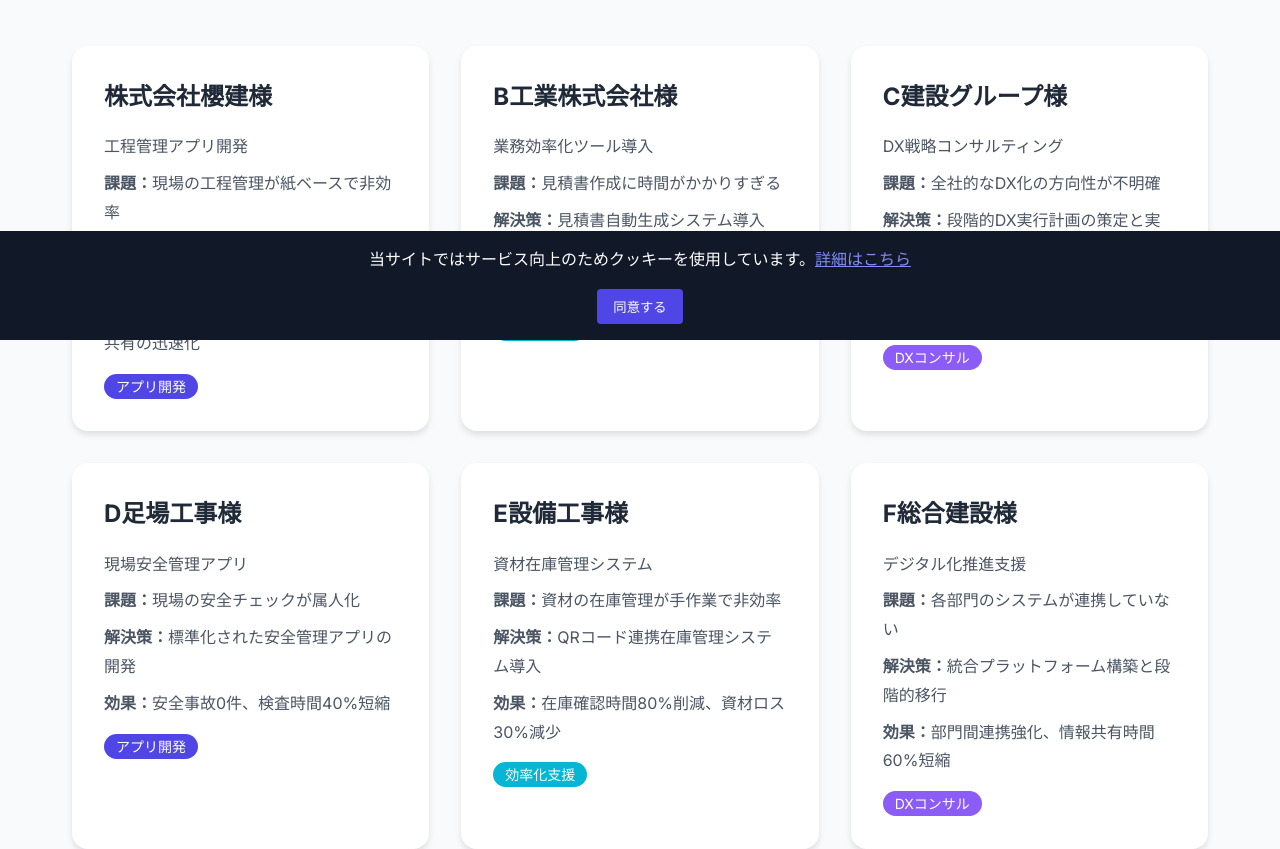
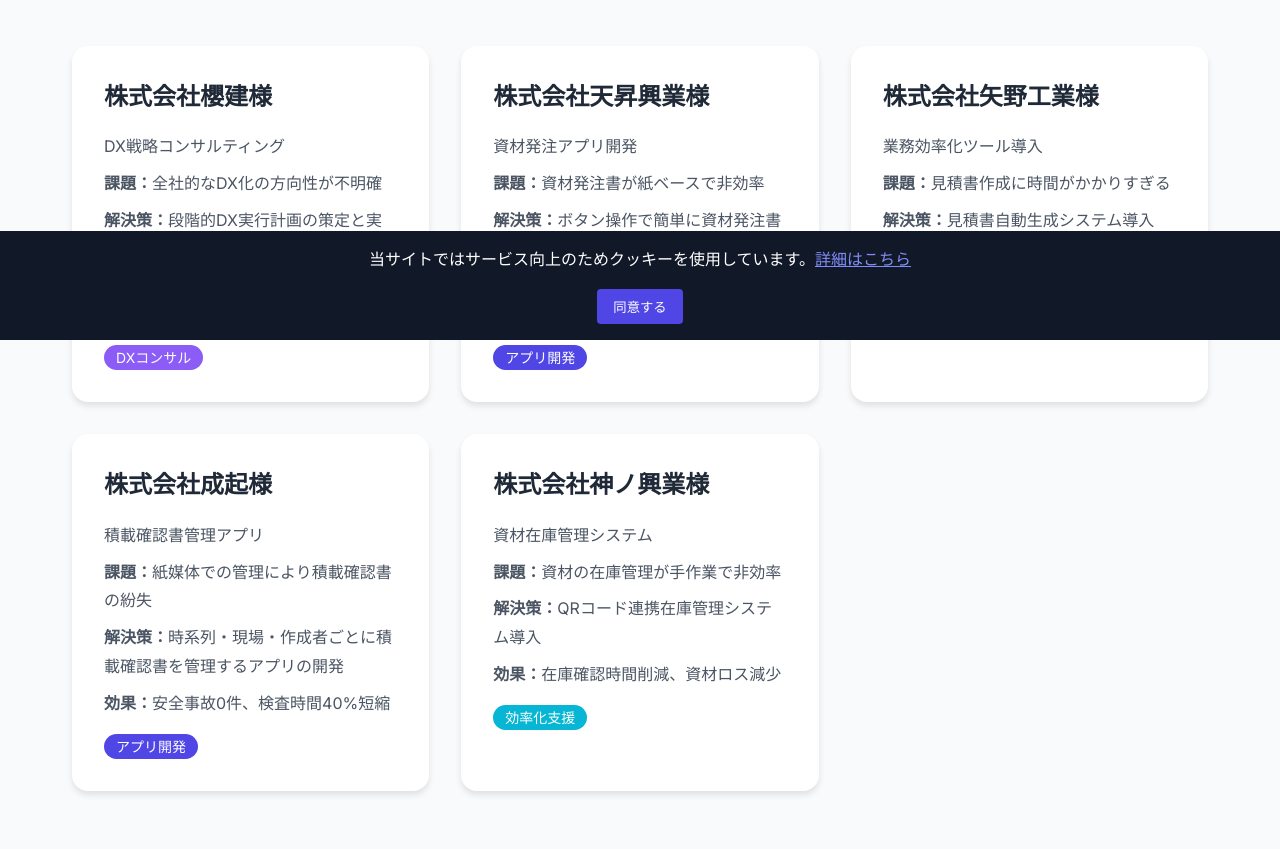
Before and after one commit to Charumeran/maincharacter, a Next.js app: page /cases in a window 1280 px wide. Shown: the part 460-1309 px from the top of the page. Built offline with nearby package versions, Linux system fonts and the light colour scheme.

Commit message:
事例紹介

```diff
--- a/components/CaseStudies.tsx
+++ b/components/CaseStudies.tsx
@@ -12,58 +12,49 @@ export default function CaseStudies() {
   const cases: CaseStudy[] = [
     {
       company: '株式会社櫻建様',
-      category: '工程管理アプリ開発',
-      problem: '現場の工程管理が紙ベースで非効率',
-      solution: 'リアルタイム工程管理アプリの開発',
-      result: '工程管理業務時間50%削減、情報共有の迅速化',
+      category: 'DX戦略コンサルティング',
+      problem: '全社的なDX化の方向性が不明確',
+      solution: '段階的DX実行計画の策定と実装支援',
+      result: '全社業務効率向上、従業員満足度向上',
+      tag: 'DXコンサル',
+      tagColor: 'var(--accent-color)'
+    },
+    {
+      company: '株式会社天昇興業様',
+      category: '資材発注アプリ開発',
+      problem: '資材発注書が紙ベースで非効率',
+      solution: 'ボタン操作で簡単に資材発注書が作成できるアプリの開発',
+      result: '資材発注書作成時間の大幅削減、資材発注ミスの削減',
       tag: 'アプリ開発',
       tagColor: 'var(--primary-color)'
     },
     {
-      company: 'B工業株式会社様',
+      company: '株式会社矢野工業様',
       category: '業務効率化ツール導入',
       problem: '見積書作成に時間がかかりすぎる',
       solution: '見積書自動生成システム導入',
-      result: '見積書作成時間70%短縮、受注率向上',
+      result: '見積書作成時間短縮、受注率向上',
       tag: '効率化支援',
       tagColor: 'var(--secondary-color)'
     },
     {
-      company: 'C建設グループ様',
-      category: 'DX戦略コンサルティング',
-      problem: '全社的なDX化の方向性が不明確',
-      solution: '段階的DX実行計画の策定と実装支援',
-      result: '全社業務効率30%向上、従業員満足度向上',
-      tag: 'DXコンサル',
-      tagColor: 'var(--accent-color)'
-    },
-    {
-      company: 'D足場工事様',
-      category: '現場安全管理アプリ',
-      problem: '現場の安全チェックが属人化',
-      solution: '標準化された安全管理アプリの開発',
+      company: '株式会社成起様',
+      category: '積載確認書管理アプリ',
+      problem: '紙媒体での管理により積載確認書の紛失',
+      solution: '時系列・現場・作成者ごとに積載確認書を管理するアプリの開発',
       result: '安全事故0件、検査時間40%短縮',
       tag: 'アプリ開発',
       tagColor: 'var(--primary-color)'
     },
     {
-      company: 'E設備工事様',
+      company: '株式会社神ノ興業様',
       category: '資材在庫管理システム',
       problem: '資材の在庫管理が手作業で非効率',
       solution: 'QRコード連携在庫管理システム導入',
-      result: '在庫確認時間80%削減、資材ロス30%減少',
+      result: '在庫確認時間削減、資材ロス減少',
       tag: '効率化支援',
       tagColor: 'var(--secondary-color)'
     },
-    {
-      company: 'F総合建設様',
-      category: 'デジタル化推進支援',
-      problem: '各部門のシステムが連携していない',
-      solution: '統合プラットフォーム構築と段階的移行',
-      result: '部門間連携強化、情報共有時間60%短縮',
-      tag: 'DXコンサル',
-      tagColor: 'var(--accent-color)'
-    }
   ];
 
   return (
```
